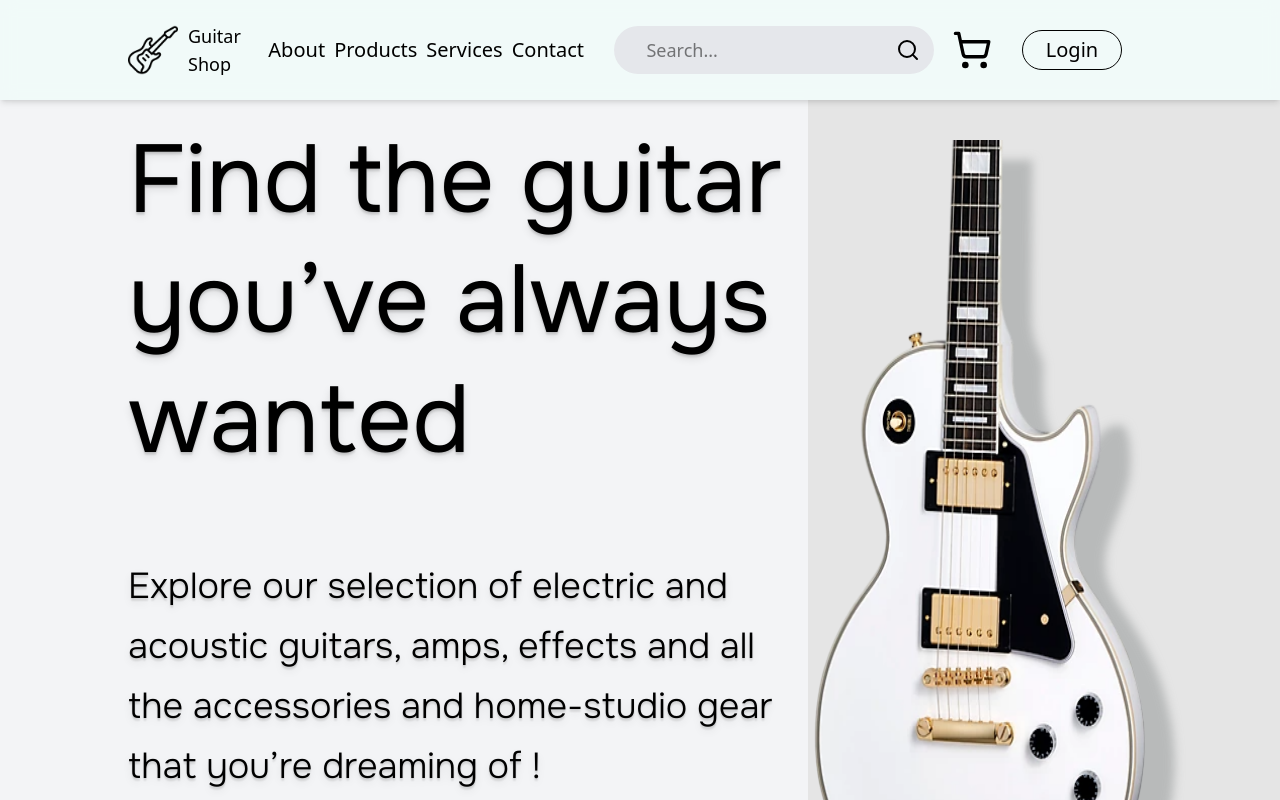
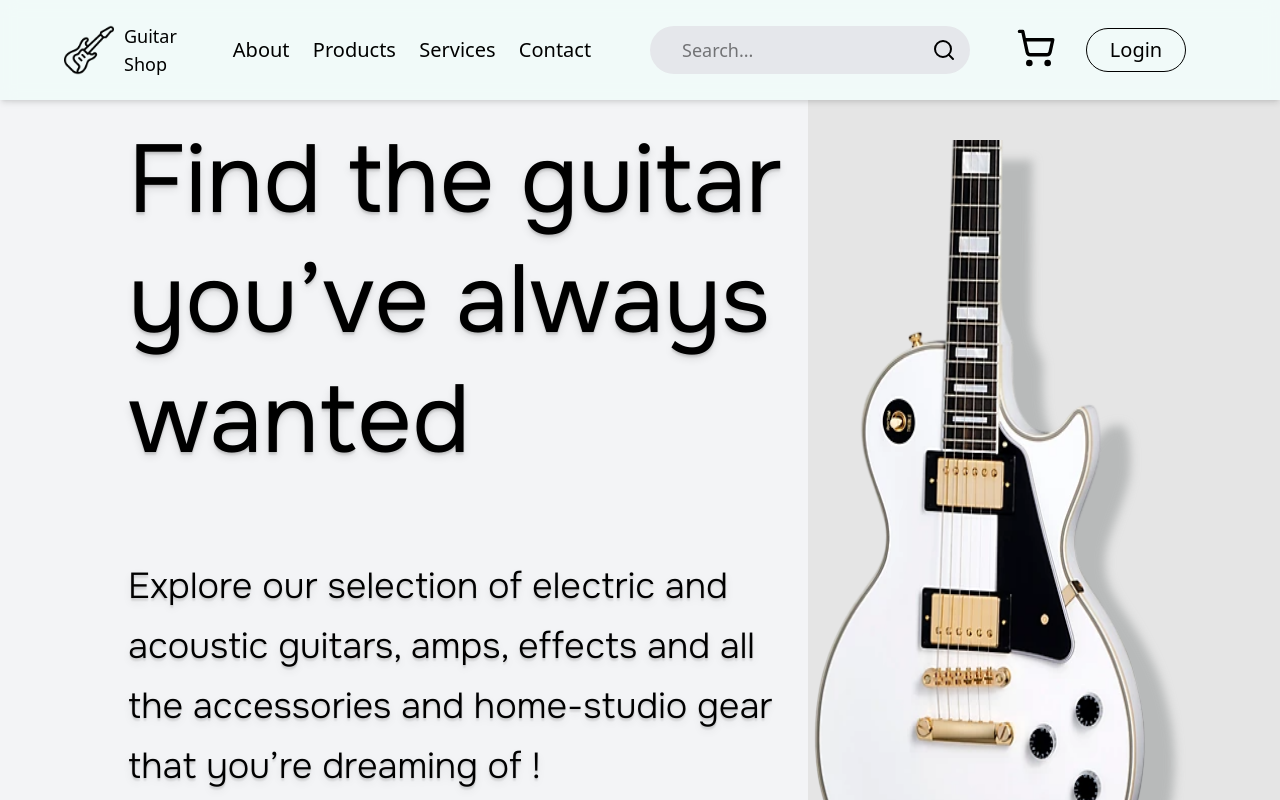
Before and after one commit to JordanDonguy/guitar-shop-frontend, a React (Vite) app: page / in a window 1280 px wide. Shown: the top 800 px of the page. Built offline with nearby package versions, Linux system fonts and the light colour scheme; no server answers.

Commit message:
Make NavBar responsive and create a SearchBarMobile component

```diff
--- a/src/components/Navbar.jsx
+++ b/src/components/Navbar.jsx
@@ -1,70 +1,172 @@
 import { useState, useEffect } from "react";
 import logo from "../assets/img/logo.png";
-import { ShoppingCart } from 'lucide-react';
-import { Link, useNavigate } from 'react-router-dom';
+import { ShoppingCart } from "lucide-react";
+import { Link, useNavigate } from "react-router-dom";
 import { BASE_URL } from "./utils/api";
 import { useAuth } from "./utils/AuthContext";
-import { User } from 'lucide-react';
-import { LogOut } from 'lucide-react';
+import { User } from "lucide-react";
+import { LogOut } from "lucide-react";
+import { Menu } from "lucide-react";
 import SearchBar from "./SearchBar";
+import SearchBarMobile from "./SearchBarMobile";
 
 export default function Navbar() {
   const { user, setUser } = useAuth();
   const navigate = useNavigate();
+  const [hasShadow, setHasShadow] = useState(false);
+  const [menuVisibility, setMenuVisibility] = useState(false);
 
-    // Handle logout
+  // Make shadow appear only after scrolled down 95px on mobile view
+  useEffect(() => {
+    const handleScroll = () => {
+      setHasShadow(window.scrollY > 95);
+    };
+
+    window.addEventListener("scroll", handleScroll);
+    return () => window.removeEventListener("scroll", handleScroll);
+  }, []);
+
   const handleLogout = () => {
-        fetch(`${BASE_URL}/auth/logout`, { method: 'POST', credentials: 'include' })
-            .then(res => {
+    fetch(`${BASE_URL}/auth/logout`, { method: "POST", credentials: "include" })
+      .then((res) => {
         if (res.ok) {
           setUser(null); // Clear user info
-                    navigate('/'); // Redirect to homepage after logout
+          navigate("/"); // Redirect to homepage after logout
         } else {
-                    console.error('Logout failed');
+          console.error("Logout failed");
         }
       })
-            .catch(err => {
-                console.error('Logout error:', err);
+      .catch((err) => {
+        console.error("Logout error:", err);
       });
   };
 
+  // toggle menu visibility on mobile view when pressing hamburger menu button
+  const toggleMenuVisibility = () => {
+    if (menuVisibility) {
+      setMenuVisibility(false);
+    } else {
+      setMenuVisibility(true);
+    }
+  };
 
   return (
-        <nav className="fixed z-10 flex w-full h-[100px] items-center justify-between px-[10%] bg-[rgba(240,253,250,0.75)] shadow-md backdrop-blur-sm">
-            <div className="flex w-[110px] justify-between items-center">
-                <img src={logo} className="w-[50px] h-[50px]" alt="shop logo" />
-                <h1 className="text-lg w-[50px]">Guitar Shop</h1>
-            </div>
-
-            <ul className="flex w-1/3 justify-between text-xl font-light px-[1vw]">
-                <li><Link to="/" className="hover:text-teal-600">About</Link></li>
-                <li><Link to="/products" className="hover:text-teal-600">Products</Link></li>
-                <li><Link to="#" className="hover:text-teal-600">Services</Link></li>
-                <li><Link to="#" className="hover:text-teal-600">Contact</Link></li>
+    <div>
+      <nav
+        className={`fixed z-20 flex h-[100px] w-full items-center justify-between bg-[rgba(240,253,250,0.75)] px-[10%] backdrop-blur-sm max-2xl:px-[5%] md:shadow-md ${hasShadow ? "max-md:shadow-md" : ""}`}
+      >
+        <Link
+          to="/"
+          className="flex w-[110px] items-center justify-between max-xl:w-[60px]"
+        >
+          <img src={logo} className="h-[50px] w-[50px]" alt="shop logo" />
+          <h1 className="w-[50px] text-lg max-xl:hidden">Guitar Shop</h1>
+        </Link>
+        <ul className="flex w-1/3 justify-between px-[1vw] text-xl font-light max-xl:w-2/5 max-lg:hidden">
+          <li>
+            <Link to="/" className="hover:text-teal-600">
+              About
+            </Link>
+          </li>
+          <li>
+            <Link to="/products" className="hover:text-teal-600">
+              Products
+            </Link>
+          </li>
+          <li>
+            <Link to="#" className="hover:text-teal-600">
+              Services
+            </Link>
+          </li>
+          <li>
+            <Link to="#" className="hover:text-teal-600">
+              Contact
+            </Link>
+          </li>
         </ul>
-
         <SearchBar />
-
-            <div className="flex justify-between w-50">
+        <div className="flex w-50 justify-between max-lg:w-60">
           <Link to="/cart" className="filter">
-                    <ShoppingCart className="w-[40px] h-[40px] hover:text-teal-600 transition duration:100" />
+            <ShoppingCart className="duration:100 h-[40px] w-[40px] transition hover:text-teal-600" />
           </Link>
+          <button
+            onClick={toggleMenuVisibility}
+            className="hidden filter hover:cursor-pointer max-lg:block"
+          >
+            <Menu className="duration:100 h-[45px] w-[45px] transition hover:text-teal-600" />
+          </button>
           {/* Conditionally render Login, My Profile, and Logout links */}
           {user ? (
-                    <Link to="/user" className="">
-                        <User className="w-[40px] h-[40px] hover:text-teal-600 transition duration:100" />
+            <Link to="/user/user-profile" className="">
+              <User className="duration:100 h-[40px] w-[40px] transition hover:text-teal-600" />
             </Link>
           ) : (
-                    <Link to="/auth/login" className="w-25 h-10 flex justify-center items-center text-xl font-light border-1 border-black rounded-4xl hover:bg-teal-200">
+            <Link
+              to="/auth/login"
+              className="flex h-11 w-25 items-center justify-center rounded-4xl border-1 border-black text-xl font-light hover:bg-teal-200"
+            >
               Login
             </Link>
           )}
           {user ? (
-                    <button onClick={handleLogout} className="hover:cursor-pointer">
-                        <LogOut className="w-[40px] h-[40px] hover:text-teal-600 transition duration:100" />
+            <button className="hover:cursor-pointer">
+              <LogOut className="duration:100 h-[40px] w-[40px] transition hover:text-teal-600" />
             </button>
-                ) : <div></div>}
+          ) : (
+            <div></div>
+          )}
         </div>
       </nav>
+      <SearchBarMobile />
+      {/* Mobile Navigation Menu */}
+      <div
+        className={`fixed ${menuVisibility ? "block" : "hidden"} z-10 h-1/2 w-full bg-[rgba(240,253,250,0.75)] pt-[120px] shadow-md backdrop-blur-sm`}
+      >
+        <button
+          onClick={toggleMenuVisibility}
+          className="ml-[5%] rounded-lg border px-4 py-2"
+        >
+          X
+        </button>
+        <ul className="flex h-full flex-col items-center justify-evenly px-[1vw] pb-10 text-xl font-light">
+          <li>
+            <Link
+              to="/"
+              onClick={toggleMenuVisibility}
+              className="hover:text-teal-600"
+            >
+              About
+            </Link>
+          </li>
+          <li>
+            <Link
+              to="/products"
+              onClick={toggleMenuVisibility}
+              className="hover:text-teal-600"
+            >
+              Products
+            </Link>
+          </li>
+          <li>
+            <Link
+              to="#"
+              onClick={toggleMenuVisibility}
+              className="hover:text-teal-600"
+            >
+              Services
+            </Link>
+          </li>
+          <li>
+            <Link
+              to="#"
+              onClick={toggleMenuVisibility}
+              className="hover:text-teal-600"
+            >
+              Contact
+            </Link>
+          </li>
+        </ul>
+      </div>
+    </div>
   );
 }
--- a/src/components/SearchBar.jsx
+++ b/src/components/SearchBar.jsx
@@ -1,9 +1,9 @@
-import { useNavigate } from 'react-router-dom';
-import { useState } from 'react';
-import { Search } from 'lucide-react';
+import { useNavigate } from "react-router-dom";
+import { useState } from "react";
+import { Search } from "lucide-react";
 
 export default function SearchBar() {
-    const [searchTerm, setSearchTerm] = useState('');
+  const [searchTerm, setSearchTerm] = useState("");
   const navigate = useNavigate();
 
   const handleSearch = (e) => {
@@ -12,16 +12,23 @@ export default function SearchBar() {
   };
 
   return (
-        <form onSubmit={handleSearch} className="flex h-12 w-[25vw] pl-8 bg-gray-200 justify-between rounded-4xl">
+    <form
+      onSubmit={handleSearch}
+      className="flex h-12 w-[25vw] justify-between rounded-4xl bg-gray-200 pl-8 max-lg:w-1/2 max-md:hidden"
+    >
       <input
         type="text"
         value={searchTerm}
         onChange={(e) => setSearchTerm(e.target.value)}
         className="w-full text-lg font-light focus:outline-none"
-                placeholder="Search..." />
-            <button type="submit" className="flex justify-center items-center w-16 h-12 rounded-4xl hover:cursor-pointer hover:bg-teal-100">
+        placeholder="Search..."
+      />
+      <button
+        type="submit"
+        className="flex h-12 w-16 items-center justify-center rounded-4xl hover:cursor-pointer hover:bg-teal-100"
+      >
         <Search />
       </button>
     </form>
-    )
+  );
 }
--- /dev/null
+++ b/src/components/SearchBarMobile.jsx
@@ -0,0 +1,36 @@
+import { useNavigate } from "react-router-dom";
+import { useState } from "react";
+import { Search } from "lucide-react";
+
+export default function SearchBarMobile() {
+  const [searchTerm, setSearchTerm] = useState("");
+  const navigate = useNavigate();
+
+  const handleSearch = (e) => {
+    e.preventDefault();
+    navigate(`/products?search=${encodeURIComponent(searchTerm)}`);
+  };
+
+  return (
+    <div className="absolute z-10 mt-[95px] flex h-[95px] w-full items-center justify-center bg-teal-50 shadow-md md:hidden">
+      <form
+        onSubmit={handleSearch}
+        className="flex h-12 w-[90%] justify-between rounded-4xl bg-gray-200 pl-8"
+      >
+        <input
+          type="text"
+          value={searchTerm}
+          onChange={(e) => setSearchTerm(e.target.value)}
+          className="w-full text-lg font-light focus:outline-none"
+          placeholder="Search..."
+        />
+        <button
+          type="submit"
+          className="flex h-12 w-16 items-center justify-center rounded-4xl hover:cursor-pointer hover:bg-teal-100"
+        >
+          <Search />
+        </button>
+      </form>
+    </div>
+  );
+}
```
Lines whose indentation alone changed are shown as unchanged.
